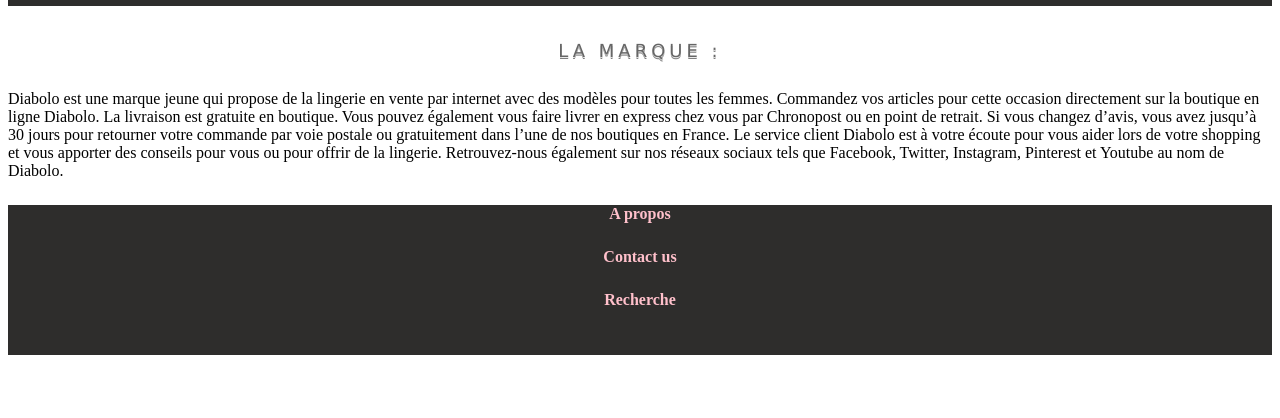
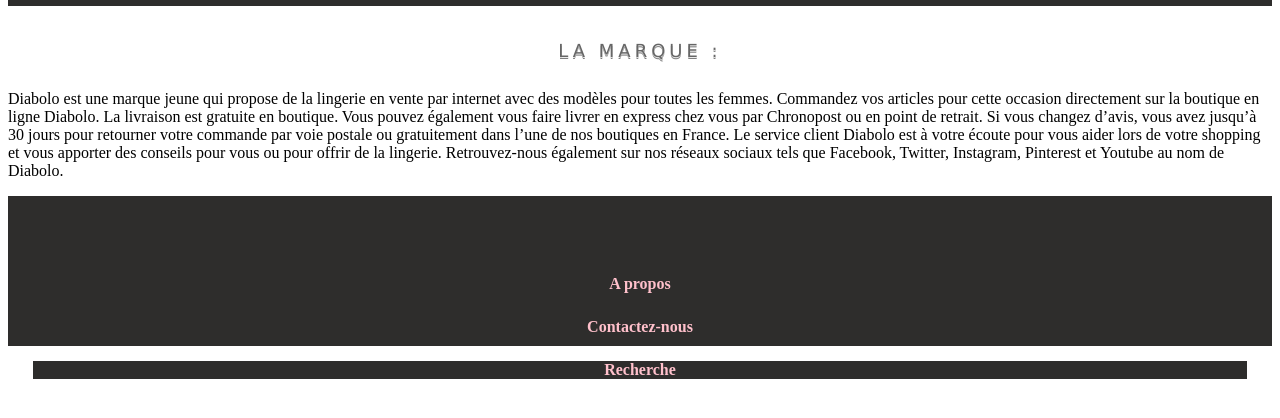
Before and after one commit to TheophileLct/Projet_TechnoWeb, a PHP site: page /about.php in a window 1280 px wide. Shown: the part 232-650 px from the top of the page. Run offline with PHP 8.4, Linux system fonts and the light colour scheme.

Commit message:
Nouveau footer

```diff
--- a/footer.php
+++ b/footer.php
@@ -7,9 +7,12 @@
 
     <body>
         <div class = "pied" >
+                </br>
+                </br>
+                </br>
                 <h4><a href="about.php" style="text-decoration: none ; color: pink">A propos</h4>
-                <h4>Contact us</h4>
-                <h4> <a href="search.php" style="text-decoration: none ; color: pink">Recherche</a> </h4>
+                <h4><a href="contact.php" style="text-decoration: none; color: pink">Contactez-nous</h4>
+                <h4><a href="search.php" style="text-decoration: none ; color: pink">Recherche</a> </h4>
         </div>
 </body>
 </html>
```
